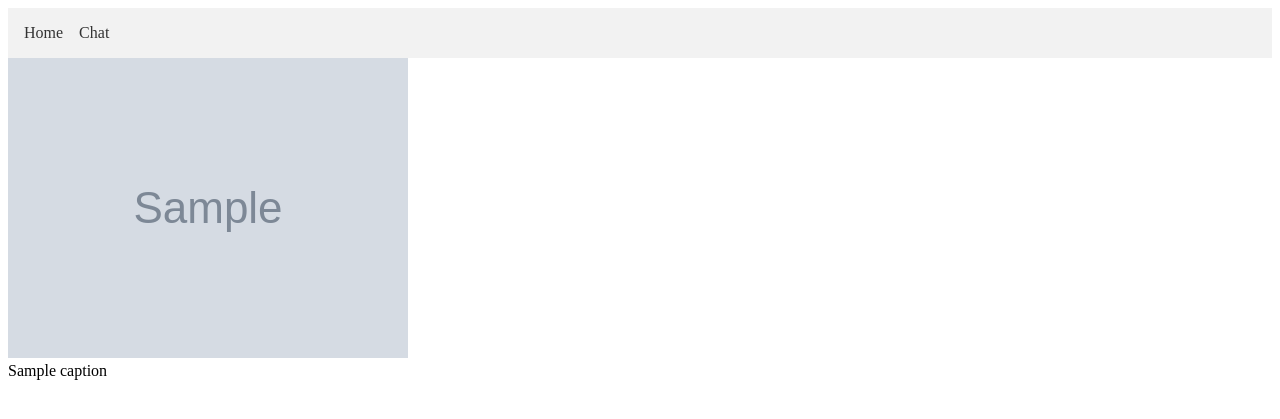
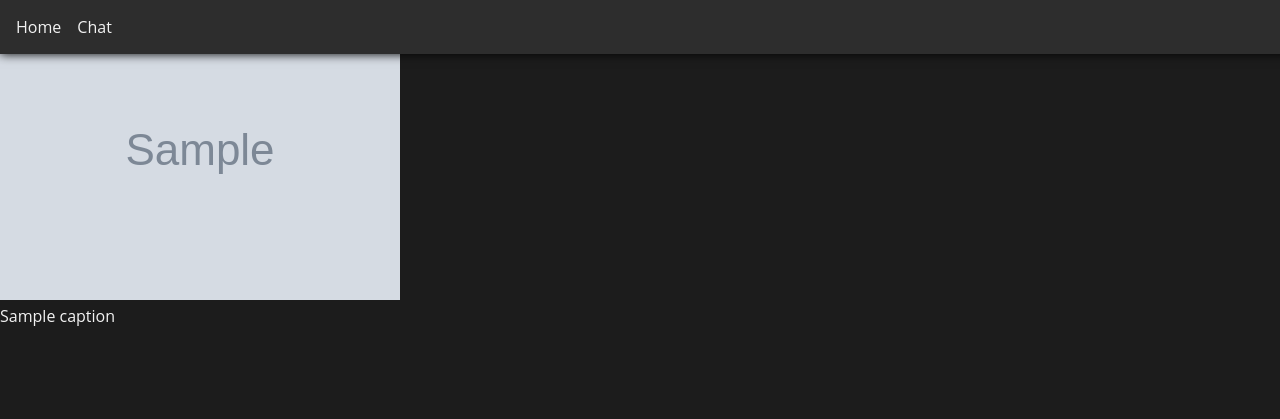
Before and after one commit to joseph-crowley/openai-toolbox, a Django app: template templates/home.html in a window 1280 px wide. Shown: the top 419 px of the page. Run offline with Django 3.2, Linux system fonts and the light colour scheme; the template is opened without the code that fills it: most values are stand-ins (such as "Sample title", 1, 10 or a date in 2020); grey boxes marked "Sample" are stand-in pictures.

Commit message:
dark mode

```diff
--- a/openai_toolbox/settings.py
+++ b/openai_toolbox/settings.py
@@ -63,6 +63,7 @@ TEMPLATES = [
             'context_processors': [
                 'django.template.context_processors.debug',
                 'django.template.context_processors.request',
+                'django.template.context_processors.static',
                 'django.contrib.auth.context_processors.auth',
                 'django.contrib.messages.context_processors.messages',
             ],
@@ -121,7 +122,9 @@ USE_TZ = True
 # https://docs.djangoproject.com/en/3.0/howto/static-files/
 
 STATIC_URL = '/static/'
-STATICFILES_DIRS = [BASE_DIR + '/static']
+STATICFILES_DIRS = [
+    os.path.join(BASE_DIR, 'static'),
+]
 
 os.environ.setdefault("OPENAI_API_KEY","")
 OPENAI_API_KEY = os.environ.get("OPENAI_API_KEY")
--- /dev/null
+++ b/static/css/styles.css
@@ -0,0 +1,71 @@
+/* Global styles */
+body {
+    background-color: #1c1c1c;
+    color: #f2f2f2;
+    font-family: 'Open Sans', sans-serif;
+    margin: 0;
+}
+
+/* Header styles */
+header {
+    background-color: #2d2d2d;
+    padding: 1rem;
+    box-shadow: 0px 0px 10px #000;
+    position: fixed;
+    width: 100%;
+    z-index: 10;
+}
+
+nav ul {
+    display: flex;
+    list-style-type: none;
+    margin: 0;
+    padding: 0;
+}
+
+nav ul li {
+    margin-right: 1rem;
+}
+
+nav ul li a {
+    color: #f2f2f2;
+    text-decoration: none;
+}
+
+nav ul li a:hover {
+    color: #fff;
+}
+
+/* Conversation styles */
+.conversation {
+    background-color: #2d2d2d;
+    padding: 2rem;
+    height: calc(100vh - 70px);
+    overflow-y: scroll;
+}
+
+.conversation .message {
+    margin-bottom: 1rem;
+    padding: 1rem;
+    border-radius: 10px;
+}
+
+.conversation .message.user {
+    background-color: #4d4d4d;
+    align-self: flex-end;
+}
+
+.conversation .message.bot {
+    background-color: #6d6d6d;
+    align-self: flex-start;
+}
+
+/* Chat Input styles */
+.chat-input {
+    position: fixed;
+    bottom: 0;
+    width: 100%;
+    background-color: #2d2d2d;
+    padding: 1rem;
+    box-shadow: 0px 0px 10px #000;
+}
--- a/templates/base.html
+++ b/templates/base.html
@@ -1,30 +1,9 @@
 <!DOCTYPE html>
+{% load static %}
 <html>
 <head>
     <title>{% block title %}OpenAI Toolbox{% endblock %}</title>
-    <style>
-        /* Add CSS for beautiful and responsive header */
-        header {
-            display: flex;
-            justify-content: space-between;
-            align-items: center;
-            background-color: #f2f2f2;
-            padding: 1rem;
-        }
-        nav ul {
-            display: flex;
-            list-style-type: none;
-            margin: 0;
-            padding: 0;
-        }
-        nav ul li {
-            margin-right: 1rem;
-        }
-        nav ul li a {
-            color: #333;
-            text-decoration: none;
-        }
-    </style>
+    <link rel="stylesheet" type="text/css" href="{% static 'css/styles.css' %}">
 </head>
 <body>
     <header>
--- a/templates/home.html
+++ b/templates/home.html
@@ -1,14 +1,15 @@
 {% extends 'base.html' %}
+{% load static %}
 
 {% block content %}
-<div class="container">
+<div class="container mt-5">
     <div class="row">
         {% for image in panel_images %}
-            <div class="col-2">
-                <a href="{% url 'chat' %}">
+            <div class="col-4">
+                <a href="{{ image.url }}">
                     <img src="{{ image.img }}" class="img-fluid">
                 </a>
-                <div class="caption">{{ image.caption }}</div>
+                <div class="caption text-center mt-3">{{ image.caption }}</div>
             </div>
         {% endfor %}
     </div>
```
